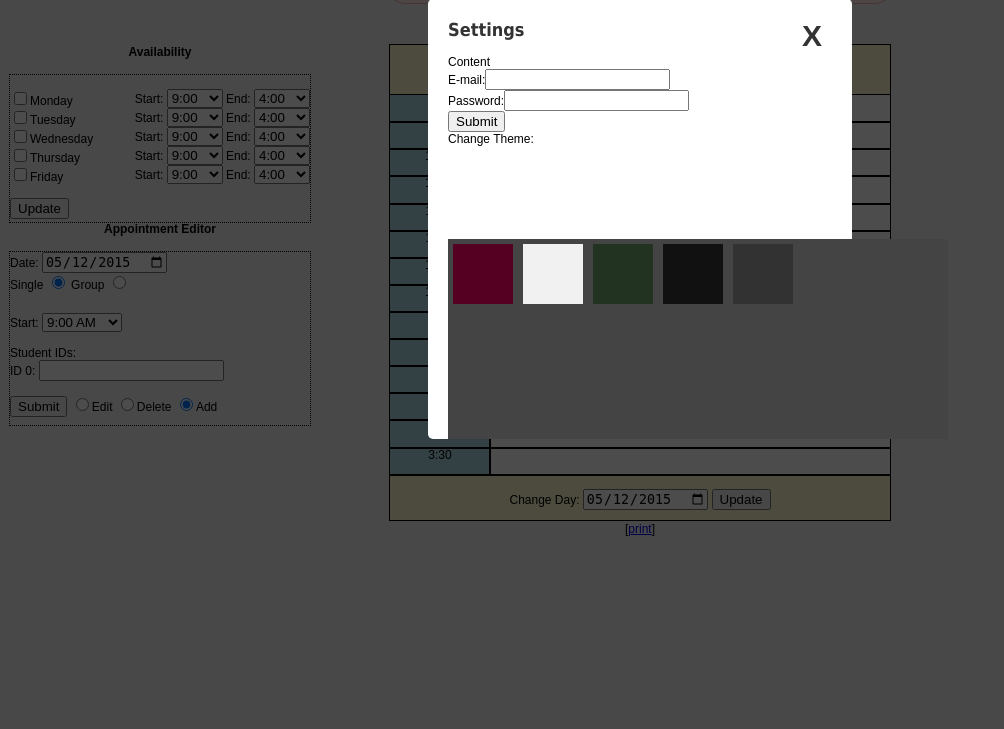
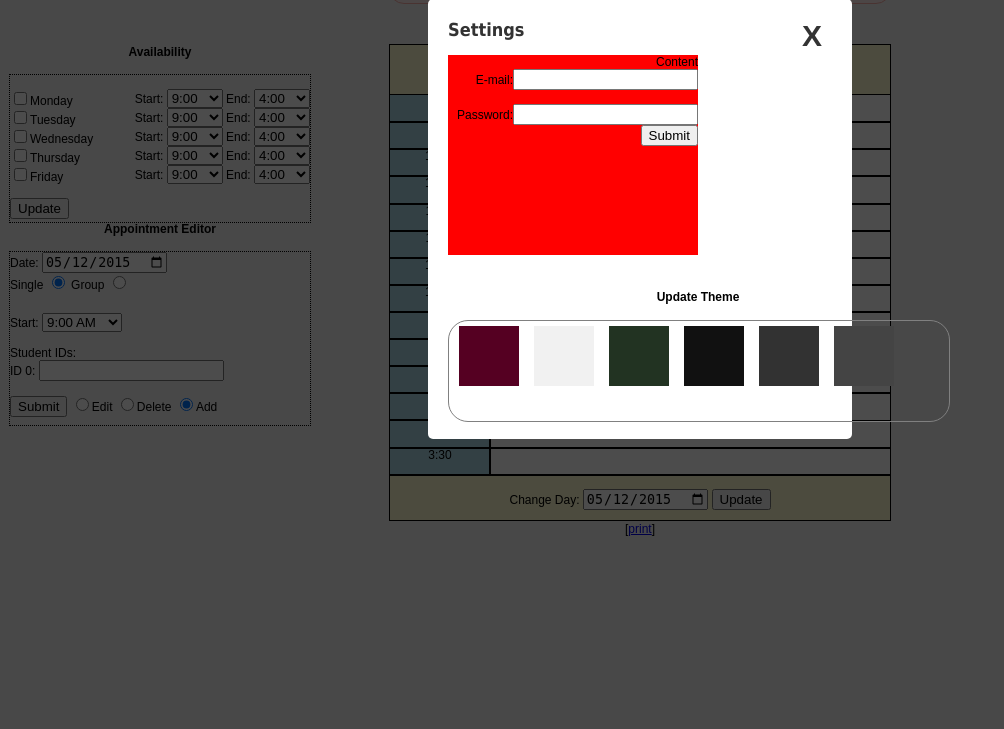
Before and after one commit to linkvetern64/CMSC331, a PHP site: page /granted.php in a window 1280 px wide, after a click on "Settings". Shown: the part 71-800 px from the top of the page, without its empty margins (0-1004 px from the left). Run offline with PHP 8.4, Linux system fonts and the light colour scheme; the visitor is signed in with stand-in values (Sample User, id 1); data that the repository does not hold is empty; some libraries are stand-ins or nearby versions.

Commit message:
Updated themes

```diff
--- a/Project 2/advisors/Styles/styles.css
+++ b/Project 2/advisors/Styles/styles.css
@@ -17,8 +17,10 @@
 #content
 {
 	float:left;
-	width:300px;
+	width:250px;
 	height:200px;
+	background-color:red;
+	text-align:right;
 }
 #apptTypes
 {
--- a/Project 2/advisors/Styles/theme.css
+++ b/Project 2/advisors/Styles/theme.css
@@ -4,14 +4,26 @@
     height: 60px;
     margin: 5px;
     float: left;
+	margin-left:10px;
 }
 
 #themeList
 {
-	width:500px;
-	height:200px;
-	background-color:#444444;
-	position: absolute;
-	bottom: 0;
+	width:inherit;
+	height:100px;
+	border:thin solid grey;
+	border-radius:20px;
+
 
 }
+
+#themeWrapper
+{
+	width:500px;
+	height:105px;
+	position:absolute;
+	bottom: 0;
+	float:center;
+	margin-bottom:60px;
+	text-align:center;
+}
--- a/Project 2/advisors/granted.php
+++ b/Project 2/advisors/granted.php
@@ -106,21 +106,21 @@ disconnect($conn);
 			<div id="content">
 			Content<br>
 			<label>E-mail:<input type="text" align="right"></label><br>
+			<br>
 			<label>Password:<input type="password" align="right" ></label><br>
 			<input type="submit" onclick="pushEmail();">
-			<br>
-			Change Theme:
-			 <br>
-
 			</div>
 
-			<div id="themeList">
-			<div class="theme" style="background-color:#550022;color:#444444;"></div>
-			<div class="theme" style="background-color:#f1f1f1;color:#444444;"></div>
-			<div class="theme" style="background-color:#223322;color:#ffffff;"></div>
-			<div class="theme" style="background-color:#111111;color:#ffffff;"></div>
-			<div class="theme" style="background-color:#323232;color:#444444;"></div>
-			<div class="theme" style="background-color:#444444;color:#ffffff;"></div>
+			<div id="themeWrapper">
+				<h4>Update Theme</h4>
+				<div id="themeList">
+				<div class="theme" style="background-color:#550022;color:#ffffff;"></div>
+				<div class="theme" style="background-color:#f1f1f1;color:#000000;"></div>
+				<div class="theme" style="background-color:#223322;color:#ffffff;"></div>
+				<div class="theme" style="background-color:#111111;color:#ffffff;"></div>
+				<div class="theme" style="background-color:#323232;color:#ffffff;"></div>
+				<div class="theme" style="background-color:#444444;color:#ffffff;"></div>
+				</div>
 			</div>
 			<script>
 			$( ".theme" ).click(function() {
```
